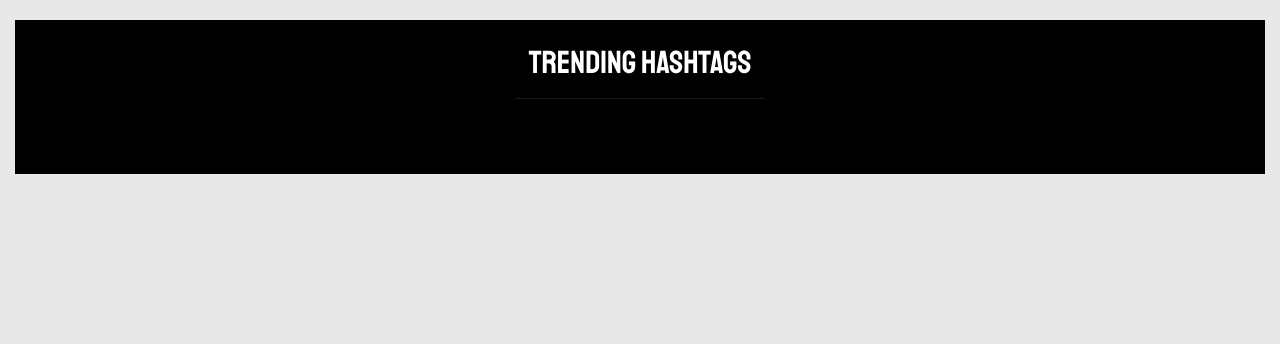
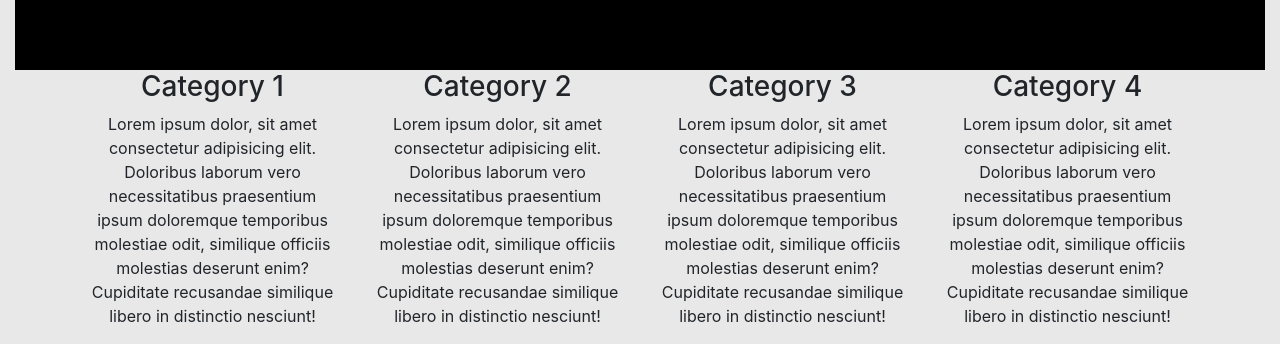
Before and after one commit to Radioactive92177/Speak-Free, a plain HTML site: page templates/layout.html in a window 1280 px wide. Shown: the part 1129-1473 px from the top of the page. Before the commit the page ends 1303 px from the top, so only its background shows below. Drawn offline with nearby package versions, Linux system fonts and the light colour scheme; a web font is replaced by a local one.

Commit message:
Added boxes

```diff
--- a/templates/layout.html
+++ b/templates/layout.html
@@ -91,7 +91,7 @@
         <div id="dashboardHeader">
           <h1>Trending Today</h1>
         </div>
-        <br>
+        <br />
         <div class="row justify-content-center">
           <div class="col-md-12 col-sm-12">
             <div
@@ -138,7 +138,7 @@
                 </div>
                 <div class="carousel-item">
                   <img
-                    src="https://images.unsplash.com/photo-1591545923638-1ca376c210e6?ixlib=rb-1.2.1&ixid=eyJhcHBfaWQiOjEyMDd9&auto=format&fit=crop&w=1351&q=80"
+                    src="../static/img/image.jpg"
                     class="d-block w-100"
                     alt="..."
                   />
@@ -151,7 +151,7 @@
                 </div>
                 <div class="carousel-item">
                   <img
-                    src="https://images.unsplash.com/photo-1591553161067-5119b1da0568?ixlib=rb-1.2.1&ixid=eyJhcHBfaWQiOjEyMDd9&auto=format&fit=crop&w=1351&q=80"
+                    src="../static/img/image.jpg"
                     class="d-block w-100"
                     alt="..."
                   />
@@ -165,7 +165,7 @@
                 </div>
                 <div class="carousel-item">
                   <img
-                    src="https://images.unsplash.com/photo-1591553804721-d372f2964ee0?ixlib=rb-1.2.1&ixid=eyJhcHBfaWQiOjEyMDd9&auto=format&fit=crop&w=1350&q=80"
+                    src="../static/img/image.jpg"
                     class="d-block w-100"
                     alt="..."
                   />
@@ -178,7 +178,7 @@
                 </div>
                 <div class="carousel-item">
                   <img
-                    src="https://images.unsplash.com/photo-1566566713478-131a85da90b2?ixlib=rb-1.2.1&ixid=eyJhcHBfaWQiOjEyMDd9&auto=format&fit=crop&w=1350&q=80"
+                    src="../static/img/image.jpg"
                     class="d-block w-100"
                     alt="..."
                   />
@@ -219,34 +219,122 @@
         </div>
       </div>
     </div>
-    <div class="container-fluid" >
+    <div class="container-fluid">
       <div class="Hashtrend">
-        <br>
+        <br />
         <h2>
           Trending Hashtags
-          <hr style="background-color: rgba(240, 248, 255, 0.11);width: 250px;">
+          <hr
+            style="background-color: rgba(240, 248, 255, 0.11); width: 250px;"
+          />
         </h2>
-          <marquee direction="left">
-            <ul>
-              <li class="trending_Hash"><a href="#"><h5>#Trending</h5></a></li>
-              <li class="trending_Hash"><a href="#"><h5>#Trending</h5></a></li>
-              <li class="trending_Hash"><a href="#"><h5>#Trending</h5></a></li>
-              <li class="trending_Hash"><a href="#"><h5>#Trending</h5></a></li>
-              <li class="trending_Hash"><a href="#"><h5>#Trending</h5></a></li>
-              <li class="trending_Hash"><a href="#"><h5>#Trending</h5></a></li>
-              <li class="trending_Hash"><a href="#"><h5>#Trending</h5></a></li>
-              <li class="trending_Hash"><a href="#"><h5>#Trending</h5></a></li>
-              <li class="trending_Hash"><a href="#"><h5>#Trending</h5></a></li>
-              <li class="trending_Hash"><a href="#"><h5>#Trending</h5></a></li>
-              <li class="trending_Hash"><a href="#"><h5>#Trending</h5></a></li>
-              <li class="trending_Hash"><a href="#"><h5>#Trending</h5></a></li>
-              <li class="trending_Hash"><a href="#"><h5>#Trending</h5></a></li>
-              <li class="trending_Hash"><a href="#"><h5>#Trending</h5></a></li>
-              <li class="trending_Hash"><a href="#"><h5>#Trending</h5></a></li>
-              <li class="trending_Hash"><a href="#"><h5>#Trending</h5></a></li>
-            </ul>
+        <marquee direction="left">
+          <ul>
+            <li class="trending_Hash">
+              <a href="#"><h5>#Trending</h5></a>
+            </li>
+            <li class="trending_Hash">
+              <a href="#"><h5>#Trending</h5></a>
+            </li>
+            <li class="trending_Hash">
+              <a href="#"><h5>#Trending</h5></a>
+            </li>
+            <li class="trending_Hash">
+              <a href="#"><h5>#Trending</h5></a>
+            </li>
+            <li class="trending_Hash">
+              <a href="#"><h5>#Trending</h5></a>
+            </li>
+            <li class="trending_Hash">
+              <a href="#"><h5>#Trending</h5></a>
+            </li>
+            <li class="trending_Hash">
+              <a href="#"><h5>#Trending</h5></a>
+            </li>
+            <li class="trending_Hash">
+              <a href="#"><h5>#Trending</h5></a>
+            </li>
+            <li class="trending_Hash">
+              <a href="#"><h5>#Trending</h5></a>
+            </li>
+            <li class="trending_Hash">
+              <a href="#"><h5>#Trending</h5></a>
+            </li>
+            <li class="trending_Hash">
+              <a href="#"><h5>#Trending</h5></a>
+            </li>
+            <li class="trending_Hash">
+              <a href="#"><h5>#Trending</h5></a>
+            </li>
+            <li class="trending_Hash">
+              <a href="#"><h5>#Trending</h5></a>
+            </li>
+            <li class="trending_Hash">
+              <a href="#"><h5>#Trending</h5></a>
+            </li>
+            <li class="trending_Hash">
+              <a href="#"><h5>#Trending</h5></a>
+            </li>
+            <li class="trending_Hash">
+              <a href="#"><h5>#Trending</h5></a>
+            </li>
+          </ul>
         </marquee>
       </div>
     </div>
+    <section id="boxes" style="text-align: center;">
+      <div class="container">
+        <div class="row">
+          <div class="col-md-3 col-sm-6">
+            <div class="box">
+              <h3>Category 1</h3>
+              <p>
+                Lorem ipsum dolor, sit amet consectetur adipisicing elit.
+                Doloribus laborum vero necessitatibus praesentium ipsum
+                doloremque temporibus molestiae odit, similique officiis
+                molestias deserunt enim? Cupiditate recusandae similique libero
+                in distinctio nesciunt!
+              </p>
+            </div>
+          </div>
+          <div class="col-md-3 col-sm-6">
+            <div class="box">
+              <h3>Category 2</h3>
+              <p>
+                Lorem ipsum dolor, sit amet consectetur adipisicing elit.
+                Doloribus laborum vero necessitatibus praesentium ipsum
+                doloremque temporibus molestiae odit, similique officiis
+                molestias deserunt enim? Cupiditate recusandae similique libero
+                in distinctio nesciunt!
+              </p>
+            </div>
+          </div>
+          <div class="col-md-3 col-sm-6">
+            <div class="box">
+              <h3>Category 3</h3>
+              <p>
+                Lorem ipsum dolor, sit amet consectetur adipisicing elit.
+                Doloribus laborum vero necessitatibus praesentium ipsum
+                doloremque temporibus molestiae odit, similique officiis
+                molestias deserunt enim? Cupiditate recusandae similique libero
+                in distinctio nesciunt!
+              </p>
+            </div>
+          </div>
+          <div class="col-md-3 col-sm-6">
+            <div class="box">
+              <h3>Category 4</h3>
+              <p>
+                Lorem ipsum dolor, sit amet consectetur adipisicing elit.
+                Doloribus laborum vero necessitatibus praesentium ipsum
+                doloremque temporibus molestiae odit, similique officiis
+                molestias deserunt enim? Cupiditate recusandae similique libero
+                in distinctio nesciunt!
+              </p>
+            </div>
+          </div>
+        </div>
+      </div>
+    </section>
   </body>
 </html>
```
